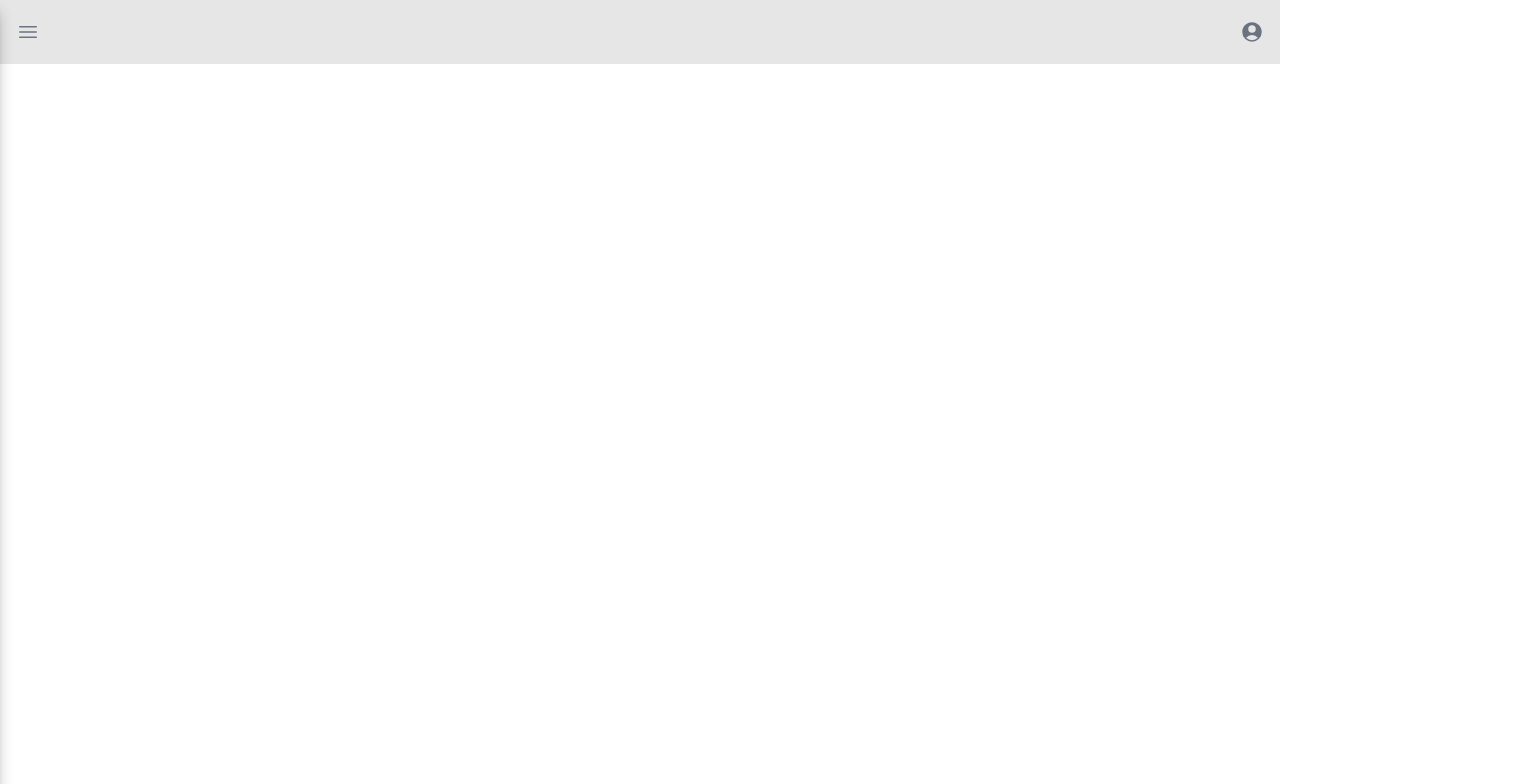
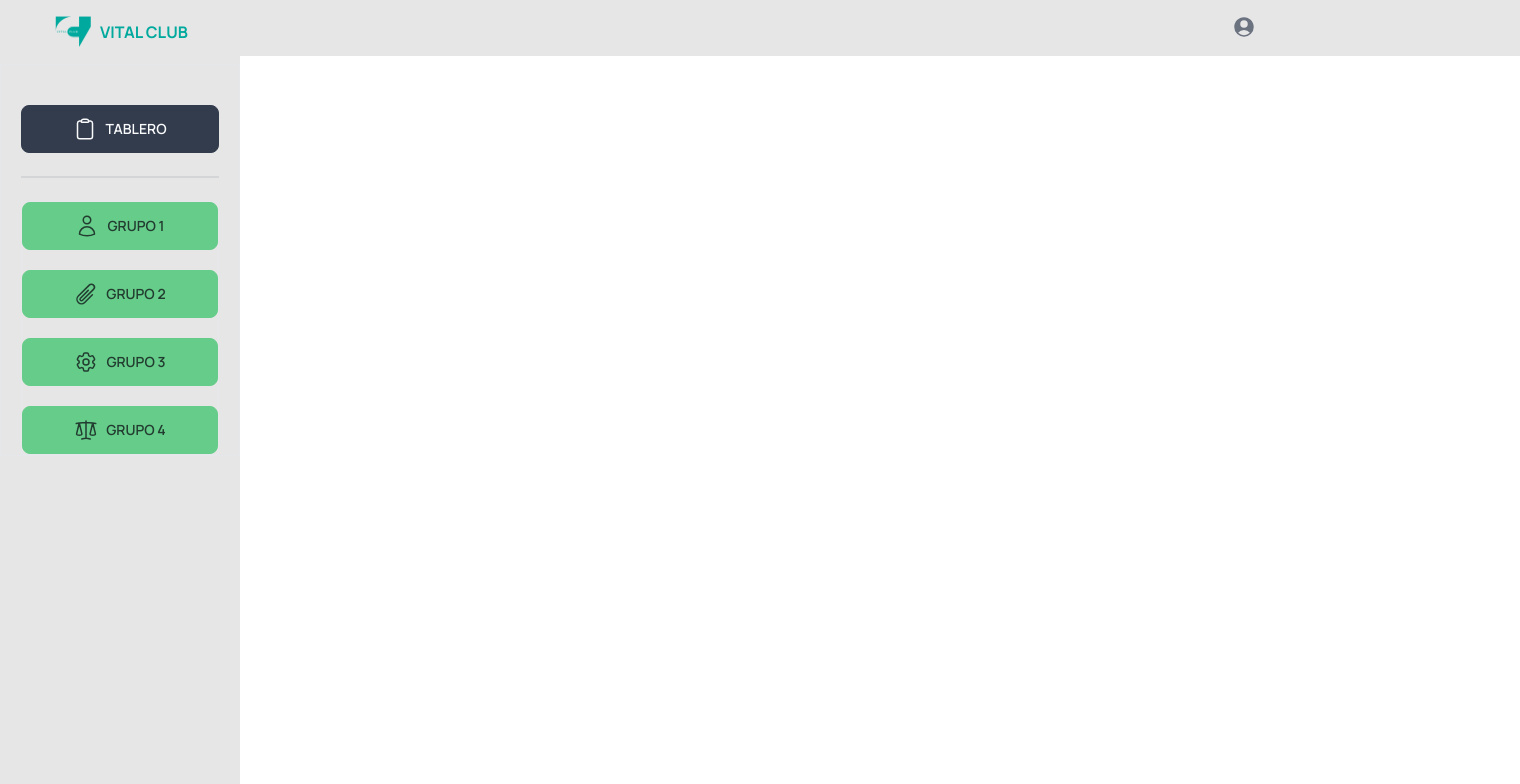
Before and after one commit to steevened/vital-labs, a React (Vite) app: page / in a window 1280 px wide. Both pictures are taken after typing "Sample", "Sample123" into the empty fields and a click on the button "INGRESAR". Shown: the top 784 px of the page, 1520 px wide, since content can reach past the window. Built offline with nearby package versions, Linux system fonts and the light colour scheme; the HTML template or start-up script is replaced by a standard one.

Commit message:
working on dashboard styles

```diff
--- a/src/components/Navbar/NavLeft.jsx
+++ b/src/components/Navbar/NavLeft.jsx
@@ -1,17 +1,11 @@
 import React from 'react';
 import logo from '../../assets/logo.png';
+import BtnDashboard from '../buttons/BtnDashboard';
 
 const NavLeft = ({ setIsToolbarOpen, isToolbarOpen }) => {
   return (
-    <div>
     <div
-        onClick={() => setIsToolbarOpen(false)}
-        className={`absolute top-0 backdrop-blur-[2px] left-0 w-full h-full transition-all bg-black/50 z-10 ${
-          isToolbarOpen ? 'opacity-100' : 'opacity-0 pointer-events-none -z-10'
-        }}`}
-      ></div>
-      <div
-        className={`shadow-lg shadow-black/30 absolute transition-all left-0 top-0 bottom-0 w-60 bg-base-200 z-20 ${
+      className={`shadow-lg fixed top-0 bottom-0 md:shadow-none  shadow-black/30 md:translate-x-0 transition-all  w-60 bg-base-200 z-20 ${
         isToolbarOpen ? 'translate-x-0' : '-translate-x-full'
       }`}
     >
@@ -21,7 +15,7 @@
       </div>
       <div className="w-full border ">
         <div className="w-5/6 mx-auto mt-10">
-            <button className="btn btn-block flex gap-2">
+          <button className="btn btn-block flex gap-2 hover:rounded-none transition-all duration-500">
             <div>
               <svg
                 xmlns="http://www.w3.org/2000/svg"
@@ -44,7 +38,7 @@
         <div className="divider w-5/6 mx-auto"></div>
         <ul className="border flex flex-col h-full items-start justify-start w-5/6 mx-auto gap-5">
           <li className="w-full">
-              <button className="btn btn-block btn-primary flex gap-2">
+            <BtnDashboard>
               <div>
                 <svg
                   xmlns="http://www.w3.org/2000/svg"
@@ -62,10 +56,10 @@
                 </svg>
               </div>
               <p>Grupo 1</p>
-              </button>
+            </BtnDashboard>
           </li>
           <li className="w-full">
-              <button className="btn btn-block btn-primary flex gap-2">
+            <BtnDashboard>
               <div>
                 <svg
                   xmlns="http://www.w3.org/2000/svg"
@@ -83,10 +77,10 @@
                 </svg>
               </div>
               <p>Grupo 2</p>
-              </button>
+            </BtnDashboard>
           </li>
           <li className="w-full">
-              <button className="btn btn-block btn-primary flex gap-2">
+            <BtnDashboard>
               <div>
                 <svg
                   xmlns="http://www.w3.org/2000/svg"
@@ -109,10 +103,10 @@
                 </svg>
               </div>
               <p>Grupo 3</p>
-              </button>
+            </BtnDashboard>
           </li>
           <li className="w-full">
-              <button className="btn btn-block btn-primary flex gap-2">
+            <BtnDashboard>
               <div>
                 <svg
                   xmlns="http://www.w3.org/2000/svg"
@@ -130,10 +124,9 @@
                 </svg>
               </div>
               <p>Grupo 4</p>
-              </button>
+            </BtnDashboard>
           </li>
         </ul>
-        </div>
       </div>
     </div>
   );
--- a/src/components/Navbar/NavTop.jsx
+++ b/src/components/Navbar/NavTop.jsx
@@ -3,7 +3,8 @@
 
 const NavTop = ({ setIsToolbarOpen }) => {
   return (
-    <div className="flex justify-between  py-4 px-3 bg-base-200">
+    <div className="flex justify-between md:justify-end  w-full md:ml-60 h-14 items-center px-5 bg-base-200">
+      <div className="md:hidden ">
         <BtnCircle btnAction={() => setIsToolbarOpen(true)}>
           <svg
             xmlns="http://www.w3.org/2000/svg"
@@ -20,7 +21,9 @@
             />
           </svg>
         </BtnCircle>
+      </div>
 
+      <div className="md:absolute md:right-5">
         <BtnCircle>
           <svg
             xmlns="http://www.w3.org/2000/svg"
@@ -36,6 +39,7 @@
           </svg>
         </BtnCircle>
       </div>
+    </div>
   );
 };
 
--- /dev/null
+++ b/src/components/buttons/BtnDashboard.jsx
@@ -0,0 +1,11 @@
+import React from 'react';
+
+const BtnDashboard = ({ children }) => {
+  return (
+    <button className="btn btn-block hover:rounded-none transition-all btn-primary flex gap-2 duration-500">
+      {children}
+    </button>
+  );
+};
+
+export default BtnDashboard;
--- a/src/pages/Main.jsx
+++ b/src/pages/Main.jsx
@@ -8,8 +8,14 @@
 
   console.log('isToolbarOpen: ', isToolbarOpen);
   return (
-    <div className="bg-base-100 h-screen relative">
+    <div className="bg-base-100 h-screen">
       <NavTop setIsToolbarOpen={setIsToolbarOpen} />
+      <div
+        onClick={() => setIsToolbarOpen(false)}
+        className={`md:hidden absolute top-0 backdrop-blur-[2px] left-0 w-full h-full transition-all bg-black/50 z-10 ${
+          isToolbarOpen ? 'opacity-100' : 'opacity-0 pointer-events-none -z-10'
+        }}`}
+      ></div>{' '}
       <NavLeft
         isToolbarOpen={isToolbarOpen}
         setIsToolbarOpen={setIsToolbarOpen}
```
Also changed, not shown: 1 other file (tests, documents, lock files or other folders). Lines whose indentation alone changed are shown as unchanged.
